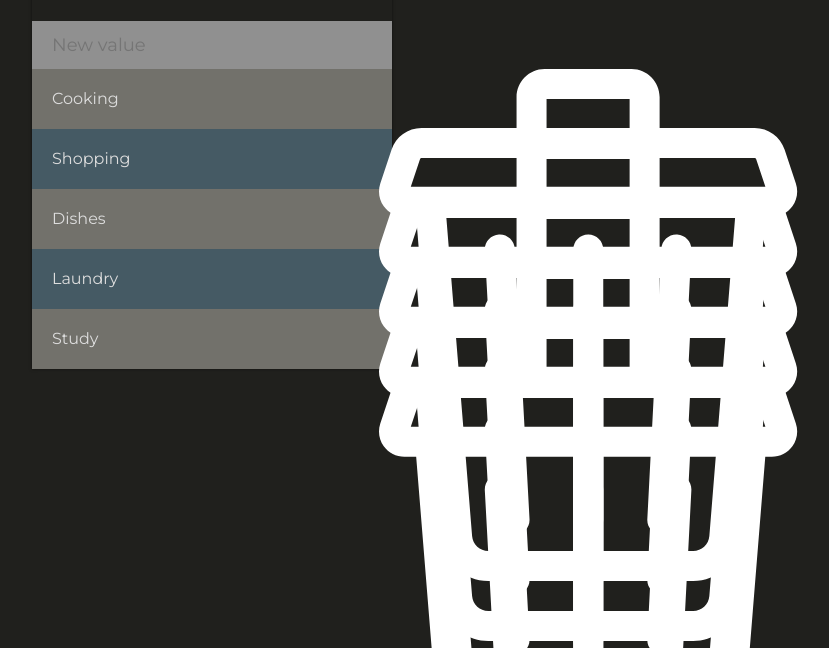
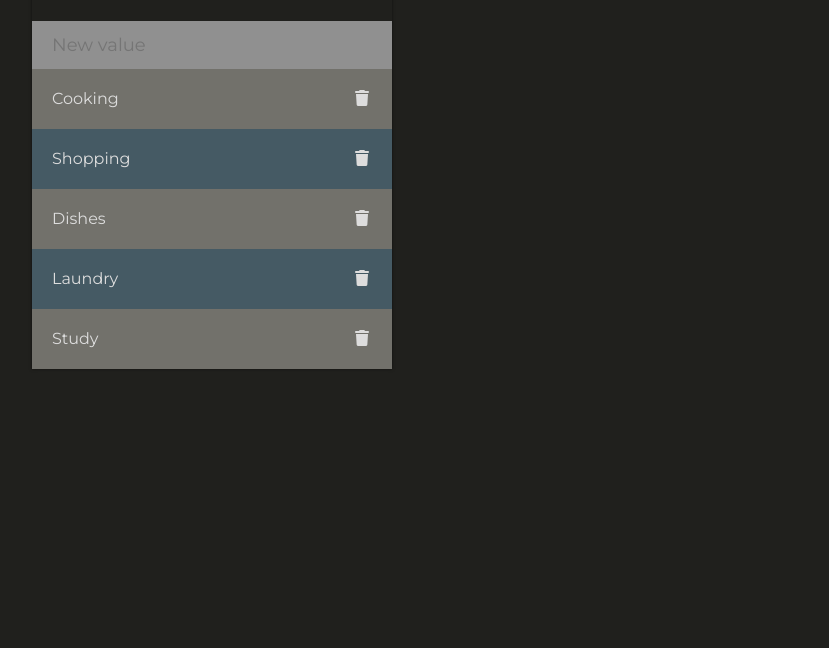
Before and after one commit to arjun-g-krishna/todo-list, a plain HTML site: page index.html in a window 1280 px wide. Shown: the part 152-800 px from the top of the page, without its empty margins (428-1257 px from the left). Drawn offline with nearby package versions, Linux system fonts and the light colour scheme.

Commit message:
Add files via upload

```diff
--- a/index.html
+++ b/index.html
@@ -3,6 +3,7 @@
 
 <head>
   <meta charset="utf-8">
+  <script src="https://kit.fontawesome.com/9dd9547bf0.js" crossorigin="anonymous"></script>
   <script src="https://code.jquery.com/jquery-3.5.1.js" integrity="sha256-QWo7LDvxbWT2tbbQ97B53yJnYU3WhH/C8ycbRAkjPDc=" crossorigin="anonymous"></script>
   <link href="https://fonts.googleapis.com/css2?family=Montserrat&display=swap" rel="stylesheet">
   <link rel="stylesheet" href="css/main.css">
@@ -15,11 +16,11 @@
     <h3>Todo List</h3>
     <input type="text" name="" value="" placeholder="New value">
     <ul>
-      <li>Cooking<span><img src="/images/delete.svg"></li>
-      <li>Shopping<span><img src="/images/delete.svg"></li>
-      <li>Dishes<span><img src="/images/delete.svg"></li>
-      <li>Laundry<span><img src="/images/delete.svg"></li>
-      <li>Study<span><img src="/images/delete.svg"></li>
+      <li>Cooking<span><i class="fas fa-trash"></i></li>
+      <li>Shopping<span><i class="fas fa-trash"></i></li>
+      <li>Dishes<span><i class="fas fa-trash"></i></li>
+      <li>Laundry<span><i class="fas fa-trash"></i></li>
+      <li>Study<span><i class="fas fa-trash"></i></li>
     </ul>
   </div>
   <script type="text/javascript" src="js/main.js"></script>
```
